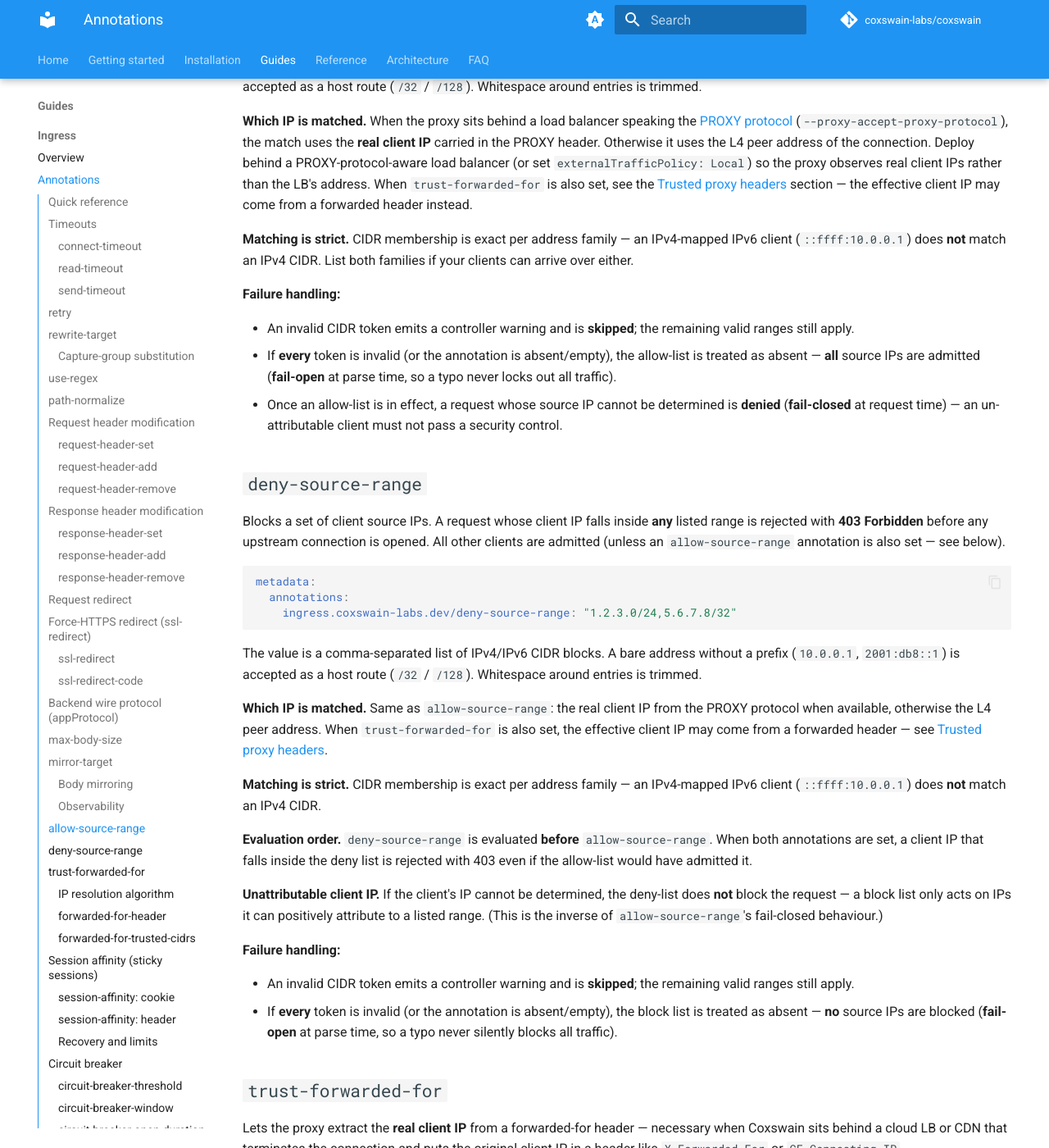
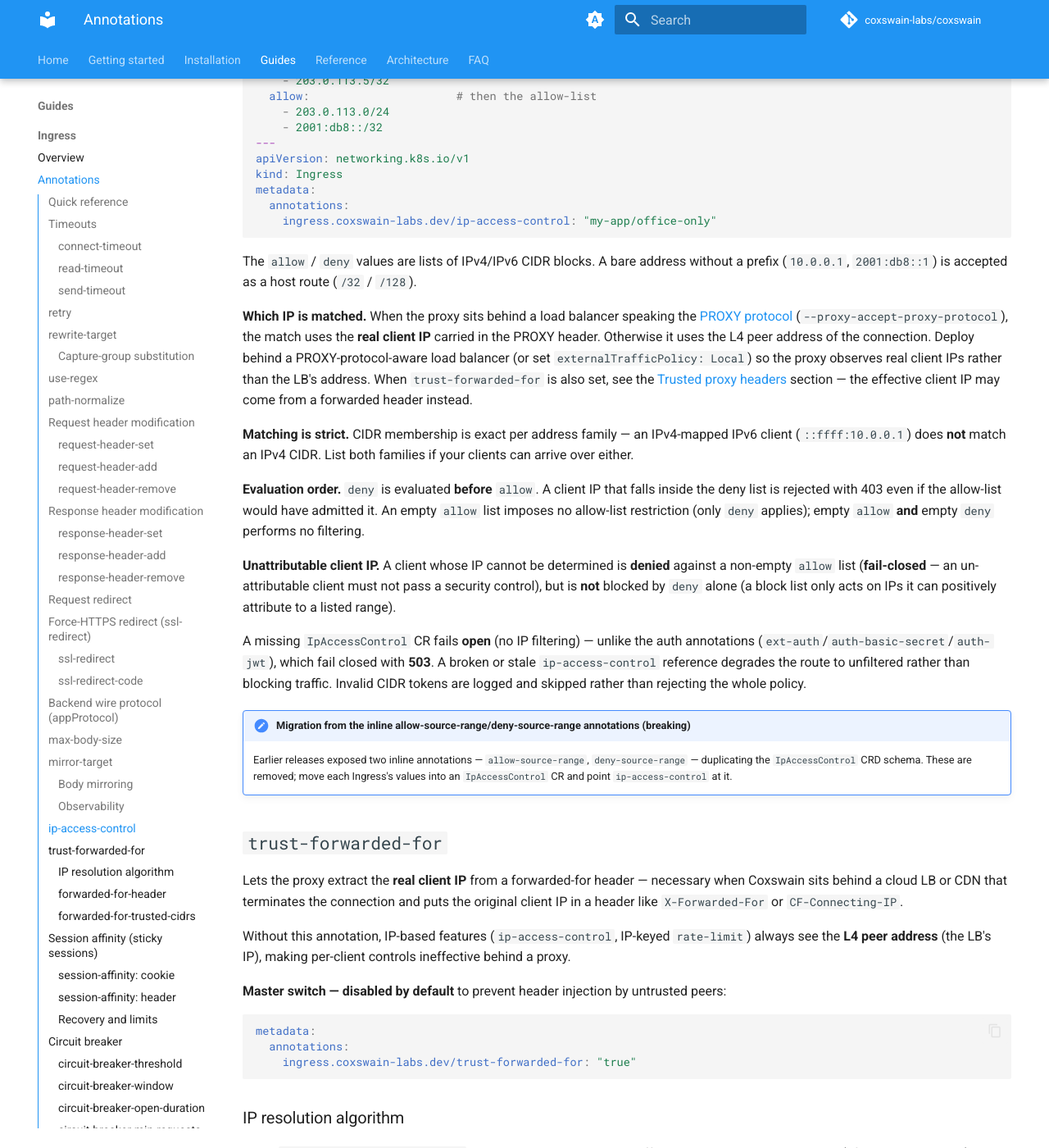
Before and after one commit to coxswain-labs/coxswain, an MkDocs documentation site: the page built from docs/src/guides/ingress-annotations.md, in a window 1280 px wide and 1400 px high, scrolled down 15168 px. Shown: the whole window at 82% size. Built offline with MkDocs 1.6.1 and Material for MkDocs 9.7.7, drawn with Linux system fonts in a browser that asks for light colours; comment, search, counter and statistics services are not loaded; the version menu is left out; some of the changed text lies outside the part shown.

Commit message:
docs: rewrite ip-access-control Ingress annotation docs to CR reference
Collapses the allow-source-range / deny-source-range table rows and
prose sections into a single ip-access-control entry pointing at the
IpAccessControl CRD, mirroring the rate-limit/ext-auth/compression/
retry doc rewrites. Adds a breaking-change migration note and fixes
cross-references that named the removed annotations.

Fixes #553

````diff
--- a/docs/src/guides/ingress-annotations.md
+++ b/docs/src/guides/ingress-annotations.md
@@ -31,8 +31,7 @@ Coxswain supports the `ingress.coxswain-labs.dev/*` annotation namespace for per
 | `ingress.coxswain-labs.dev/ssl-redirect-code` | integer | `308` | `"301"` |
 | `ingress.coxswain-labs.dev/max-body-size` | size | _none_ | `"8m"` |
 | `ingress.coxswain-labs.dev/mirror-target` | `svc.ns[:port]` | _none_ | `"echo-b.default.svc:3000"` |
-| `ingress.coxswain-labs.dev/allow-source-range` | cidr-list | _none_ | `"10.0.0.0/8,192.168.1.0/24"` |
-| `ingress.coxswain-labs.dev/deny-source-range` | cidr-list | _none_ | `"1.2.3.0/24,5.6.7.8/32"` |
+| `ingress.coxswain-labs.dev/ip-access-control` | `namespace/name` | _none_ | `"my-ns/my-policy"` |
 | `ingress.coxswain-labs.dev/trust-forwarded-for` | boolean | `false` | `"true"` |
 | `ingress.coxswain-labs.dev/forwarded-for-header` | string | `X-Forwarded-For` | `"CF-Connecting-IP"` |
 | `ingress.coxswain-labs.dev/forwarded-for-trusted-cidrs` | cidr-list | _none_ (unconditional) | `"10.0.0.0/8"` |
@@ -227,7 +226,7 @@ Normalisation runs **before** the routing lookup; the canonical path is used for
 Each level includes all transformations of the levels before it.
 
 !!! warning "Migration: `none` was removed"
-    The `none` value (which disabled normalization entirely) was dropped because it re-opened route-match bypass and path-traversal attacks — a request could dodge a path-based route or `allow-source-range` rule with `..`, `%2e%2e`, or duplicate slashes. An Ingress that still sets `path-normalize: none` is **not rejected**: the controller logs a `WARN`, emits a `Warning` Event, and silently upgrades the level to `base`. If you previously relied on raw-path passthrough, expect normalized paths upstream now and remove any dependency on the un-normalized form.
+    The `none` value (which disabled normalization entirely) was dropped because it re-opened route-match bypass and path-traversal attacks — a request could dodge a path-based route or `ip-access-control` rule with `..`, `%2e%2e`, or duplicate slashes. An Ingress that still sets `path-normalize: none` is **not rejected**: the controller logs a `WARN`, emits a `Warning` Event, and silently upgrades the level to `base`. If you previously relied on raw-path passthrough, expect normalized paths upstream now and remove any dependency on the un-normalized form.
 
 ```yaml
 metadata:
@@ -461,58 +460,49 @@ A mirror timeout of 5 s is applied per sub-request; the primary never waits for
 
 `Authorization`, `Cookie`, and `Proxy-Authorization` headers are **always stripped** from mirror sub-requests. The mirror backend is a shadow endpoint whose trustworthiness is not guaranteed; forwarding user credentials to it would make it a credential-harvesting surface.
 
-## `allow-source-range`
+## `ip-access-control`
 
-Restricts the Ingress to a set of client source IPs. A request whose client IP falls outside **every** listed range is rejected with **403 Forbidden** before any upstream connection is opened — the equivalent of nginx-ingress's `whitelist-source-range`.
+The Ingress surface for the [`IpAccessControl` CRD](gateway-api.md#ip-access-control), same idiom as `ext-auth`/`auth-jwt`/`compression`/`retry`/`rate-limit`. Value is `namespace/name` of an `IpAccessControl` resource; both surfaces resolve the same CR to the same runtime config, so one `IpAccessControl` can back an Ingress and an HTTPRoute/GRPCRoute `ExtensionRef` filter identically. A request whose client IP falls inside `deny`, or outside every `allow` range when `allow` is non-empty, is rejected with **403 Forbidden** before any upstream connection is opened.
 
 ```yaml
+apiVersion: gateway.coxswain-labs.dev/v1alpha1
+kind: IpAccessControl
+metadata:
+  name: office-only
+spec:
+  deny:                       # evaluated FIRST
+    - 203.0.113.5/32
+  allow:                      # then the allow-list
+    - 203.0.113.0/24
+    - 2001:db8::/32
+---
+apiVersion: networking.k8s.io/v1
+kind: Ingress
 metadata:
   annotations:
-    ingress.coxswain-labs.dev/allow-source-range: "10.0.0.0/8,192.168.1.0/24"
+    ingress.coxswain-labs.dev/ip-access-control: "my-app/office-only"
 ```
 
-The value is a comma-separated list of IPv4/IPv6 CIDR blocks. A bare address without a prefix (`10.0.0.1`, `2001:db8::1`) is accepted as a host route (`/32` / `/128`). Whitespace around entries is trimmed.
+The `allow` / `deny` values are lists of IPv4/IPv6 CIDR blocks. A bare address without a prefix (`10.0.0.1`, `2001:db8::1`) is accepted as a host route (`/32` / `/128`).
 
 **Which IP is matched.** When the proxy sits behind a load balancer speaking the [PROXY protocol](../reference/configuration.md) (`--proxy-accept-proxy-protocol`), the match uses the **real client IP** carried in the PROXY header. Otherwise it uses the L4 peer address of the connection. Deploy behind a PROXY-protocol-aware load balancer (or set `externalTrafficPolicy: Local`) so the proxy observes real client IPs rather than the LB's address. When `trust-forwarded-for` is also set, see the [Trusted proxy headers](#trust-forwarded-for) section — the effective client IP may come from a forwarded header instead.
 
 **Matching is strict.** CIDR membership is exact per address family — an IPv4-mapped IPv6 client (`::ffff:10.0.0.1`) does **not** match an IPv4 CIDR. List both families if your clients can arrive over either.
 
-**Failure handling:**
+**Evaluation order.** `deny` is evaluated **before** `allow`. A client IP that falls inside the deny list is rejected with 403 even if the allow-list would have admitted it. An empty `allow` list imposes no allow-list restriction (only `deny` applies); empty `allow` **and** empty `deny` performs no filtering.
 
-- An invalid CIDR token emits a controller warning and is **skipped**; the remaining valid ranges still apply.
-- If **every** token is invalid (or the annotation is absent/empty), the allow-list is treated as absent — **all** source IPs are admitted (**fail-open** at parse time, so a typo never locks out all traffic).
-- Once an allow-list is in effect, a request whose source IP cannot be determined is **denied** (**fail-closed** at request time) — an un-attributable client must not pass a security control.
+**Unattributable client IP.** A client whose IP cannot be determined is **denied** against a non-empty `allow` list (**fail-closed** — an un-attributable client must not pass a security control), but is **not** blocked by `deny` alone (a block list only acts on IPs it can positively attribute to a listed range).
 
-## `deny-source-range`
+A missing `IpAccessControl` CR fails **open** (no IP filtering) — unlike the auth annotations (`ext-auth`/`auth-basic-secret`/`auth-jwt`), which fail closed with **503**. A broken or stale `ip-access-control` reference degrades the route to unfiltered rather than blocking traffic. Invalid CIDR tokens are logged and skipped rather than rejecting the whole policy.
 
-Blocks a set of client source IPs. A request whose client IP falls inside **any** listed range is rejected with **403 Forbidden** before any upstream connection is opened. All other clients are admitted (unless an `allow-source-range` annotation is also set — see below).
-
-```yaml
-metadata:
-  annotations:
-    ingress.coxswain-labs.dev/deny-source-range: "1.2.3.0/24,5.6.7.8/32"
-```
-
-The value is a comma-separated list of IPv4/IPv6 CIDR blocks. A bare address without a prefix (`10.0.0.1`, `2001:db8::1`) is accepted as a host route (`/32` / `/128`). Whitespace around entries is trimmed.
-
-**Which IP is matched.** Same as `allow-source-range`: the real client IP from the PROXY protocol when available, otherwise the L4 peer address. When `trust-forwarded-for` is also set, the effective client IP may come from a forwarded header — see [Trusted proxy headers](#trust-forwarded-for).
-
-**Matching is strict.** CIDR membership is exact per address family — an IPv4-mapped IPv6 client (`::ffff:10.0.0.1`) does **not** match an IPv4 CIDR.
-
-**Evaluation order.** `deny-source-range` is evaluated **before** `allow-source-range`. When both annotations are set, a client IP that falls inside the deny list is rejected with 403 even if the allow-list would have admitted it.
-
-**Unattributable client IP.** If the client's IP cannot be determined, the deny-list does **not** block the request — a block list only acts on IPs it can positively attribute to a listed range. (This is the inverse of `allow-source-range`'s fail-closed behaviour.)
-
-**Failure handling:**
-
-- An invalid CIDR token emits a controller warning and is **skipped**; the remaining valid ranges still apply.
-- If **every** token is invalid (or the annotation is absent/empty), the block list is treated as absent — **no** source IPs are blocked (**fail-open** at parse time, so a typo never silently blocks all traffic).
+!!! note "Migration from the inline allow-source-range/deny-source-range annotations (breaking)"
+    Earlier releases exposed two inline annotations — `allow-source-range`, `deny-source-range` — duplicating the `IpAccessControl` CRD schema. These are removed; move each Ingress's values into an `IpAccessControl` CR and point `ip-access-control` at it.
 
 ## `trust-forwarded-for`
 
 Lets the proxy extract the **real client IP** from a forwarded-for header — necessary when Coxswain sits behind a cloud LB or CDN that terminates the connection and puts the original client IP in a header like `X-Forwarded-For` or `CF-Connecting-IP`.
 
-Without this annotation, IP-based features (`allow-source-range`, `deny-source-range`, IP-keyed `rate-limit`) always see the **L4 peer address** (the LB's IP), making per-client controls ineffective behind a proxy.
+Without this annotation, IP-based features (`ip-access-control`, IP-keyed `rate-limit`) always see the **L4 peer address** (the LB's IP), making per-client controls ineffective behind a proxy.
 
 **Master switch — disabled by default** to prevent header injection by untrusted peers:
 
@@ -531,7 +521,7 @@ When `trust-forwarded-for: "true"` is set, the proxy resolves the effective clie
 3. **CIDR gate (fail-closed)** — the forwarded header is honored **only** when the L4 base IP is inside one of the `forwarded-for-trusted-cidrs`. If the list is empty, or the L4 peer is not in it, the header is ignored (anti-spoofing) and the L4 base IP is used. An empty list trusts **no** peer — you must configure your load balancer's CIDR to enable header trust.
 4. **Rightmost-untrusted parse** — parse the configured header (default `X-Forwarded-For`) and scan the comma-separated list **right-to-left**, skipping addresses that are themselves trusted-proxy hops (in `forwarded-for-trusted-cidrs`) or private/reserved. The first address that is neither is the effective client IP. Everything to its left is client-controlled and ignored, so a forged leftmost token cannot spoof the client IP. If no untrusted address is found, fall back to the L4 base IP.
 
-All addresses are canonicalized before matching, so an IPv4-mapped IPv6 form (`::ffff:a.b.c.d`) is treated as its IPv4 address — it cannot slip past an IPv4 `allow-`/`deny-source-range`.
+All addresses are canonicalized before matching, so an IPv4-mapped IPv6 form (`::ffff:a.b.c.d`) is treated as its IPv4 address — it cannot slip past an IPv4 `ip-access-control` allow/deny CIDR.
 
 "Private/reserved" means RFC 1918 (`10/8`, `172.16/12`, `192.168/16`), loopback (`127/8`, `::1`), link-local (`169.254/16`, `fe80::/10`), ULA (`fc00::/7`), and unspecified.
 
@@ -559,7 +549,7 @@ metadata:
     ingress.coxswain-labs.dev/forwarded-for-trusted-cidrs: "10.0.0.0/8,172.16.0.0/12"
 ```
 
-The value is a comma-separated list of IPv4/IPv6 CIDR blocks (same format as `allow-source-range`). Whitespace is trimmed.
+The value is a comma-separated list of IPv4/IPv6 CIDR blocks (same format as `forwarded-for-trusted-cidrs` itself — a bare address is accepted as a host route). Whitespace is trimmed.
 
 **When absent or empty**, the forwarded header is trusted unconditionally for **every** L4 peer — only do this when the deployment topology guarantees that only a trusted proxy can reach Coxswain directly.
 
````
Also changed, not shown: docs/src/guides/gateway-api.md (+1 -1 lines).
